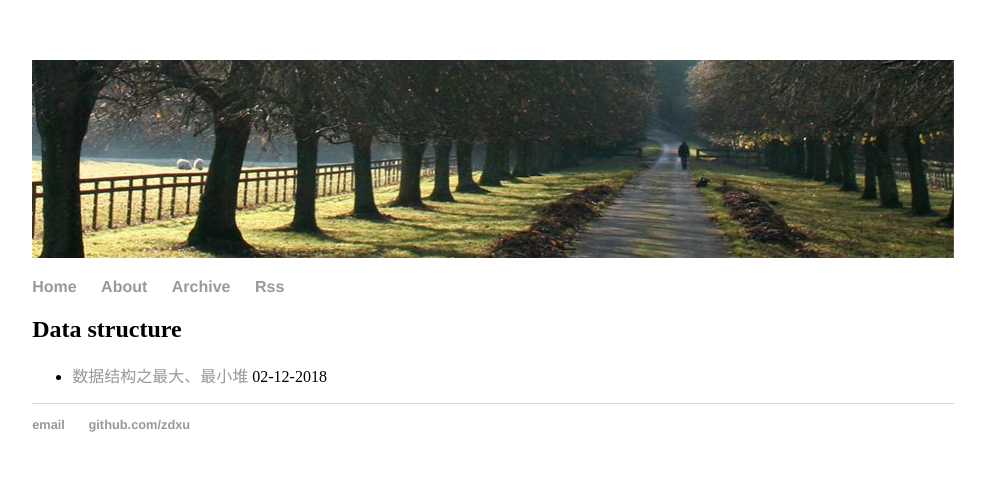
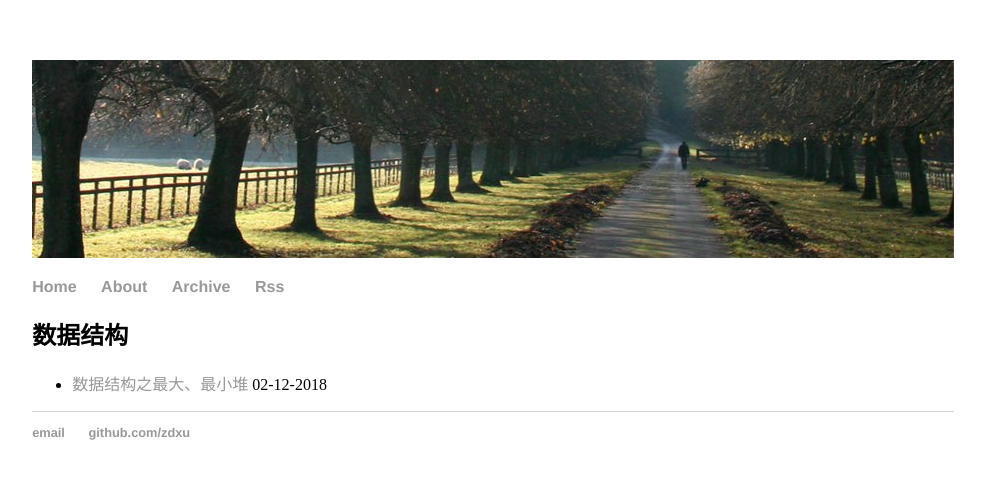
Before and after one commit to zdxu/zdxu.github.io, a Jekyll site: the page built from archive.html, in a window 1280 px wide. Shown: the top 479 px of the page, without its empty margins (147-1132 px from the left). Built offline with Jekyll 4.4.1, drawn with Linux system fonts in a browser that asks for light colours.

Commit message:
post test

```diff
--- a/_posts/2018-12-02-data structure of max heap and min heap.md
+++ b/_posts/2018-12-02-data structure of max heap and min heap.md
@@ -2,7 +2,7 @@
 layout: post
 title: "数据结构之最大、最小堆"
 date: 2018-12-02
-tags: "Data&nbsp;Structure"
+tags: "数据结构"
 author: zdxu
 ---
 
```
